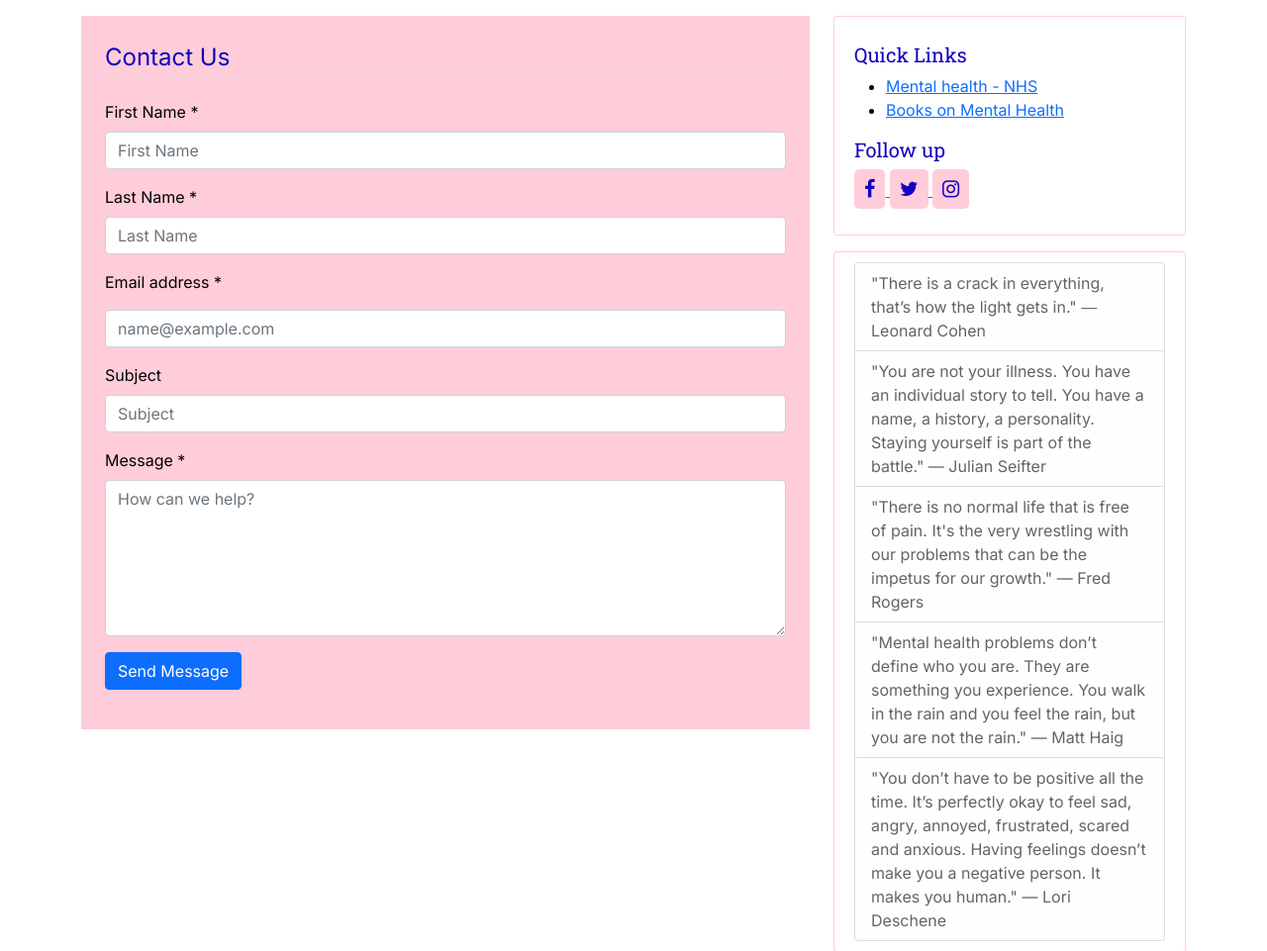
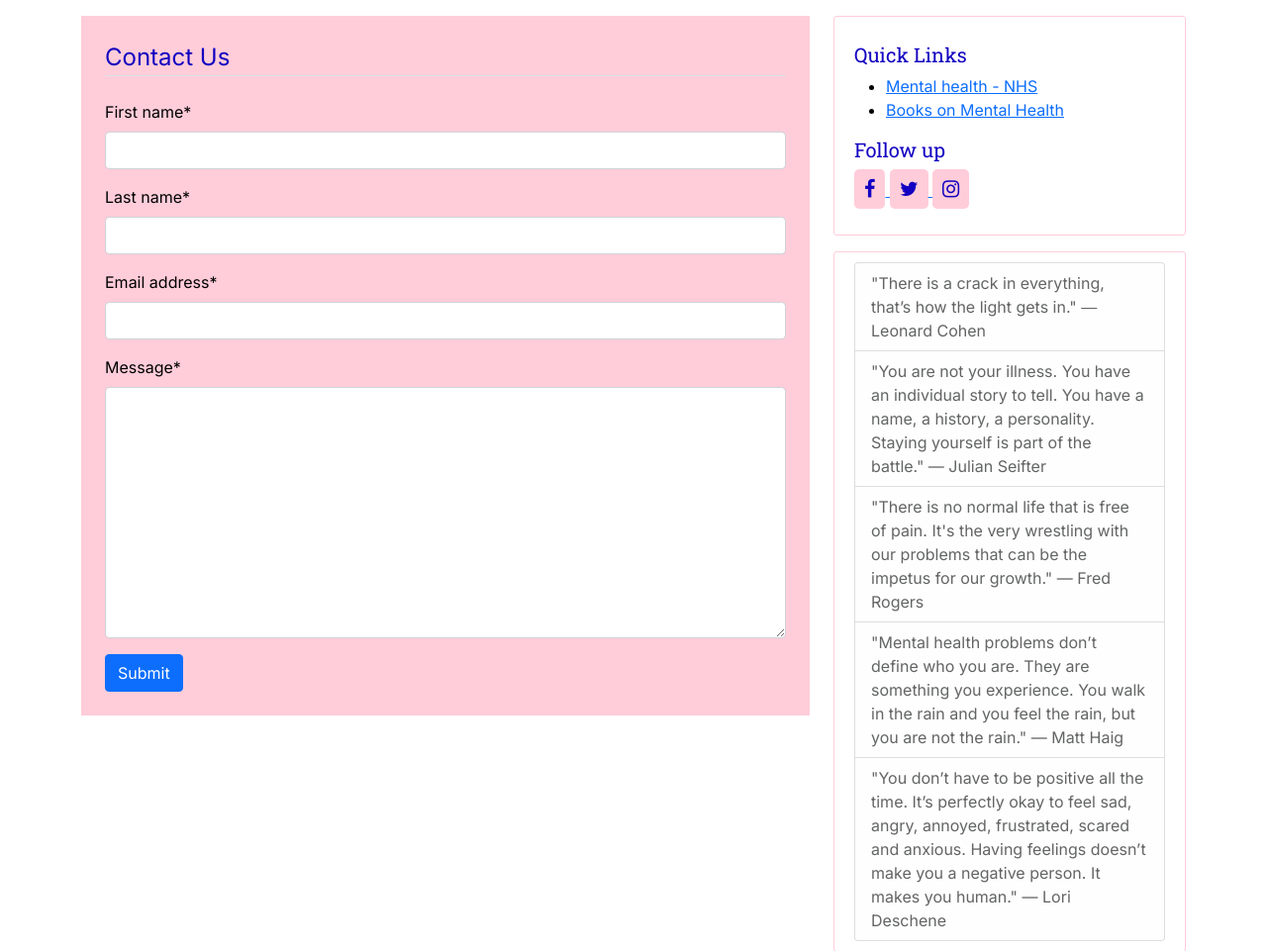
Before and after one commit to Oyindamolabadara/TranquilBlog, a Django app: page /contact in a window 1280 px wide. Shown: the part 66-1027 px from the top of the page at 99% size. Run offline with Django 3.2, Linux system fonts and the light colour scheme; some libraries are stand-ins or nearby versions.

Commit message:
Edited contact form

```diff
--- a/blog/templates/blog/add_blog.html
+++ b/blog/templates/blog/add_blog.html
@@ -13,14 +13,14 @@
     <div class="row">
         <div class="col-md-8 mt-3 left">
             <div class="container container-bg">
-                <form enctype="multipart/form-data" method="POST" class="form-bg">
+                <form method="POST" class="form-bg">
                     {% csrf_token %}
                     <fieldset class="form-group">
-                        <legend class="border-bottom mb-4 article-title">New Post</legend>
+                        <legend class="border-bottom mb-4 article-title">Contact Us</legend>
                         {{ form | crispy }}
                     </fieldset>
                     <div class="form-group">
-                        <button class="btn btn-primary" type="submit">Post</button>
+                        <button class="btn btn-primary" type="submit">Submit</button>
                     </div>
                 </form>
             </div>
--- a/home/templates/home/contact.html
+++ b/home/templates/home/contact.html
@@ -8,6 +8,7 @@
 {% endblock %}
 
 <div class="overlay"></div>
+
 <div class="container">
     <div class="row">
         <div class="col-md-8 mt-3 left">
@@ -15,35 +16,9 @@
                 <form method="POST">
                     <legend class="border-bottom mb-4 article-title">Contact Us</legend>
                     {% csrf_token %}
+                    {{ form | crispy }}
                     <div class="form-group">
-                        <label for="nameInput">First Name *</label>
-                        <input id="nameInput" type="text" name="first_name" class="form-control form-input mt-2"
-                            Placeholder="First Name" required>
-                    </div>
-                    <div class="form-group my-3">
-                        <label for="nameInput">Last Name *</label>
-                        <input id="nameInput" type="text" name="last_name" class="form-control form-input mt-2"
-                            Placeholder="Last Name" required>
-                    </div>
-                    <div class="form-group my-3">
-                        <label for="exampleFormControlEmail">Email address *</label>
-                        <input type="email_address" name="email_address" class="form-control mt-3" id="exampleFormControlEmail"
-                            placeholder="name@example.com">
-                    </div>
-                    <div class="form-group my-3">
-                        <label for="subjectInput">Subject</label>
-                        <input id="subjectInput" type="text" name="subject" class="form-control form-input mt-2"
-                            Placeholder="Subject">
-                    </div>
-                    <div class="form-group my-3">
-                        <label for="exampleFormControlTextarea1">Message *</label>
-                        <textarea class="form-control mt-2" name="message" id="exampleFormControlTextarea1" rows="6"
-                            placeholder="How can we help?"></textarea>
-                    </div>
-                    <div class="form-group mt-3">
-                        <button type="submit" id="submit-button" class="btn btn-primary mb-3">
-                            Send Message
-                        </button>
+                        <button class="btn btn-primary" type="submit">Submit</button>
                     </div>
                 </form>
             </div>
--- a/home/views.py
+++ b/home/views.py
@@ -1,6 +1,11 @@
+#!/usr/bin/python
+# -*- coding: utf-8 -*-
 from django.shortcuts import render, redirect
-from django.core.mail import send_mail
+from django.http import HttpResponse, HttpResponseRedirect
+from django.core.mail import send_mail, BadHeaderError
 from django.contrib import messages
+from django.contrib.messages.views import SuccessMessageMixin
+from .forms import ContactForm
 
 
 # Create your views here.
@@ -13,30 +18,25 @@ def index(request):
 
 def contact(request):
     if request.method == 'POST':
-        first_name = request.POST.get('first_name')
-        last_name = request.POST.get('last_name')
-        subject = request.POST.get('subject')
-        email_address = request.POST.get('email_address')
-        message = request.POST.get('message')
+        form = ContactForm(request.POST)
+        if form.is_valid():
+            subject = 'Website Inquiry'
+            body = {
+                'first_name': form.cleaned_data['first_name'],
+                'last_name': form.cleaned_data['last_name'],
+                'email': form.cleaned_data['email_address'],
+                'message': form.cleaned_data['message'],
+                }
+            message = '\n'.join(body.values())
 
-        message_data = {
-            'first_name': first_name,
-            'last_name': last_name,
-            'email_address': email_address,
-            'subject': subject,
-            'message': message,
-        }
-        message = '''
-            From: {}
-            New message: {}
-            '''.format(message_data['email_address'], message_data['message'])
+            try:
+                send_mail(subject, message, 'admin@example.com',
+                          ['admin@example.com'])
+            except BadHeaderError:
+                return HttpResponse('Invalid header found.')
+            messages.success(request, """ Your message has been sent.
+            We will contact you as soon as possible.""")
+            return redirect('/')
 
-        send_mail(
-            message_data['subject'], message, '', ['ganiyatbadara@gmail.com'])
-
-        messages.info(request, (
-            f'Your message has been sent, we will contact you \
-            via { email_address } as soon as possible.'))
-        return render(request, 'home/home.html')
-
-    return render(request, 'home/contact.html')
+    form = ContactForm()
+    return render(request, 'home/contact.html', {'form': form})
```
Also changed, not shown: users/models.py (+0 -12 lines).
